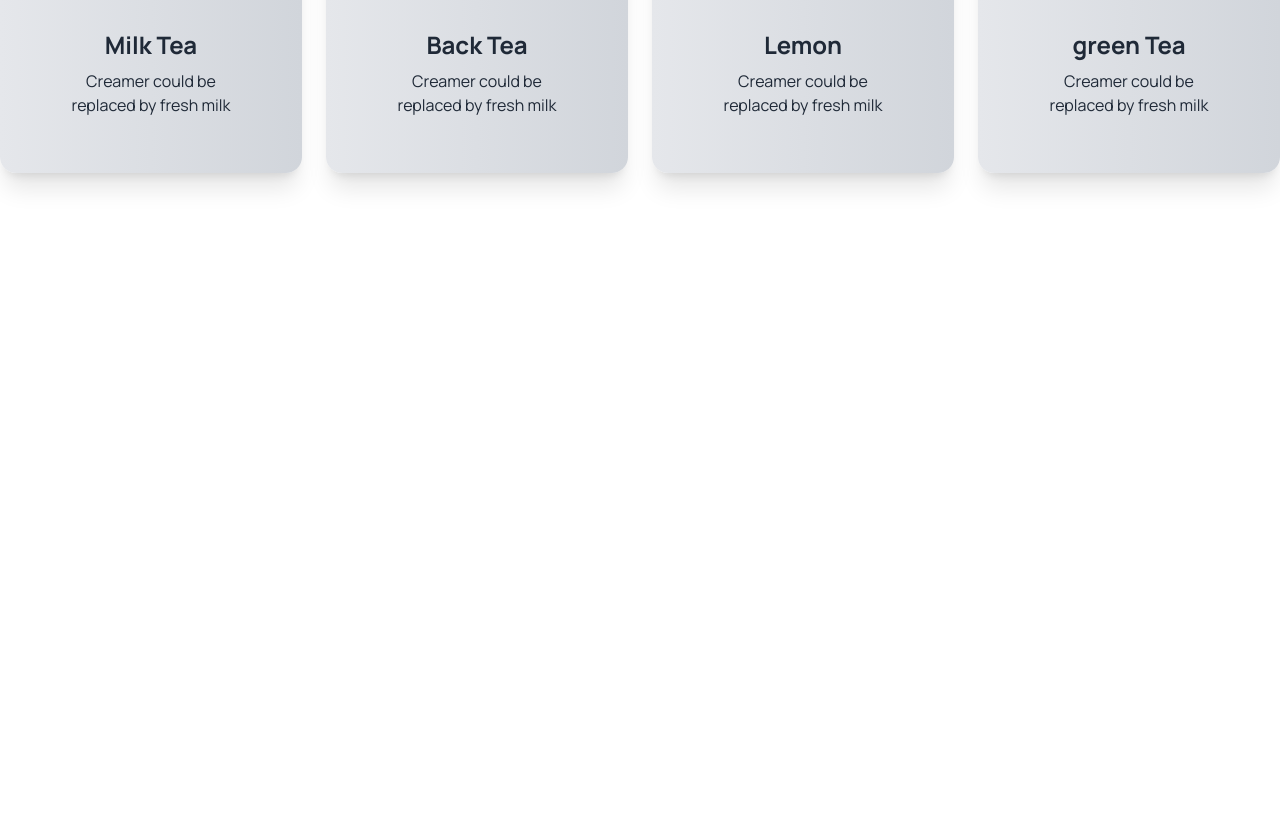
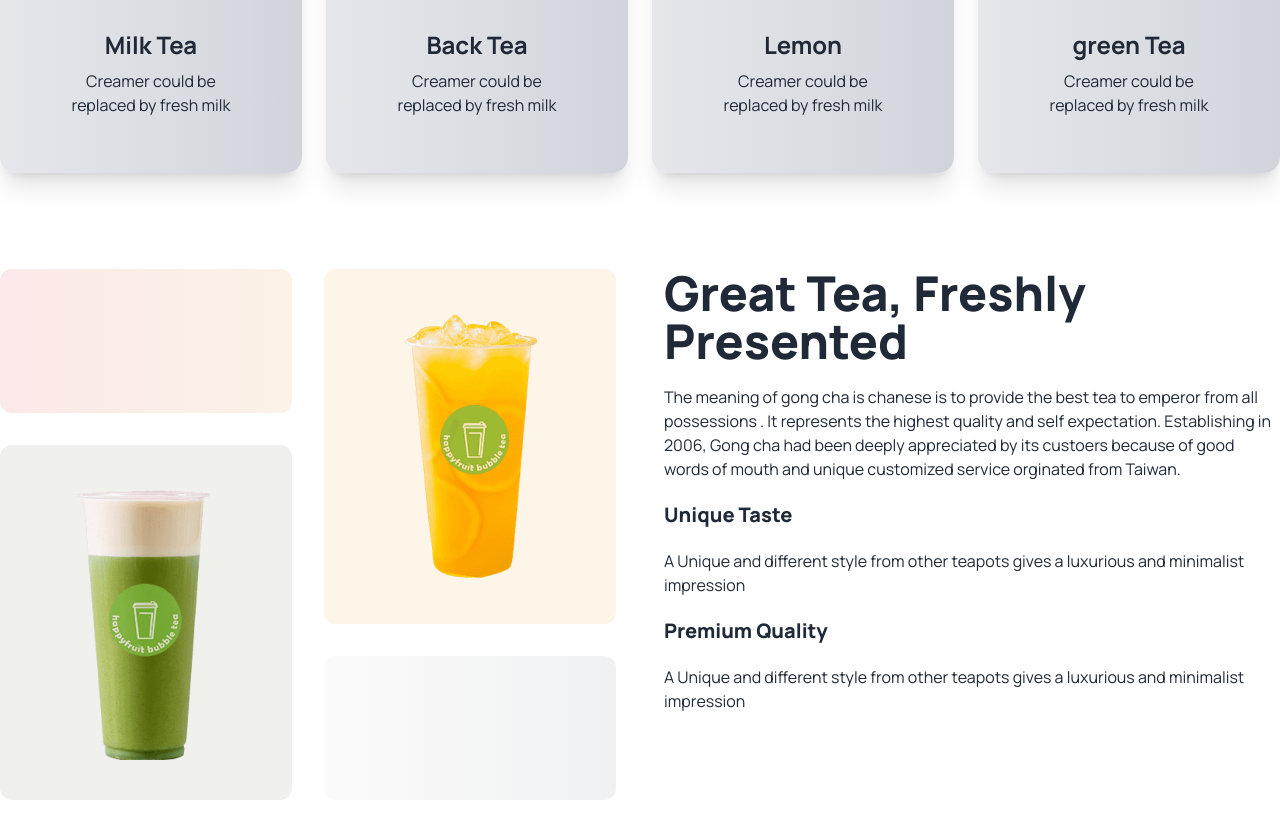
Before and after one commit to Hasan-Mahmud/tea-house-daisyui, a plain HTML site: page index.html in a window 1280 px wide. Shown: the part 916-1754 px from the top of the page. Before the commit the page ends 1185 px from the top, so only its background shows below. Drawn offline with nearby package versions, Linux system fonts and the light colour scheme.

Commit message:
great tea section added

```diff
--- a/index.html
+++ b/index.html
@@ -110,6 +110,50 @@
             </div>
         </section>
 
+        <!-- great tea -->
+
+        <section class="my-24 flex gap-12 flex-col lg:flex-row">
+            <div class="grid gap-8 grid-cols-1 md:grid-cols-2 flex-1">
+
+                <div class="rounded-xl h-36 bg-gradient-to-r from-red-600 to-amber-600 opacity-10"></div>
+                <div class="row-span-2 h-[355px] bg-[#E6A6231A] rounded-xl flex justify-center items-center">
+                    <img src="images/fresh-1.png" alt="">
+                </div>
+                <div class="row-span-2 h-[355px] bg-[#394C1913] rounded-xl flex justify-center items-center">
+                    <img src="images/fresh-2.png" alt="">
+                </div>
+                <div class="rounded-xl h-36 bg-gradient-to-r from-[#D9D9D9] to-gray-500 opacity-10"></div>
+
+
+            </div>
+
+            <div class=" space-y-5 flex-1">
+                <h3 class="text-5xl font-extrabold">
+                    Great Tea, Freshly <br>Presented
+                </h3>
+
+                <p>The meaning of gong cha is chanese is to provide the best tea to
+                    emperor from all possessions . It represents the highest quality
+                    and self expectation. Establishing in 2006, Gong cha had been
+                    deeply appreciated by its custoers because of good words of mouth
+                    and unique customized service orginated from Taiwan.</p>
+
+                <h4 class="text-xl font-extrabold">
+                    Unique Taste
+                </h4>
+
+                <p>A Unique and different style from other teapots gives a luxurious and minimalist impression</p>
+
+                <h4 class="text-xl font-extrabold">
+                    Premium Quality
+                </h4>
+
+                <p>A Unique and different style from other teapots gives a luxurious and minimalist impression</p>
+
+
+            </div>
+        </section>
+
     </main>
 
     <footer>
```
